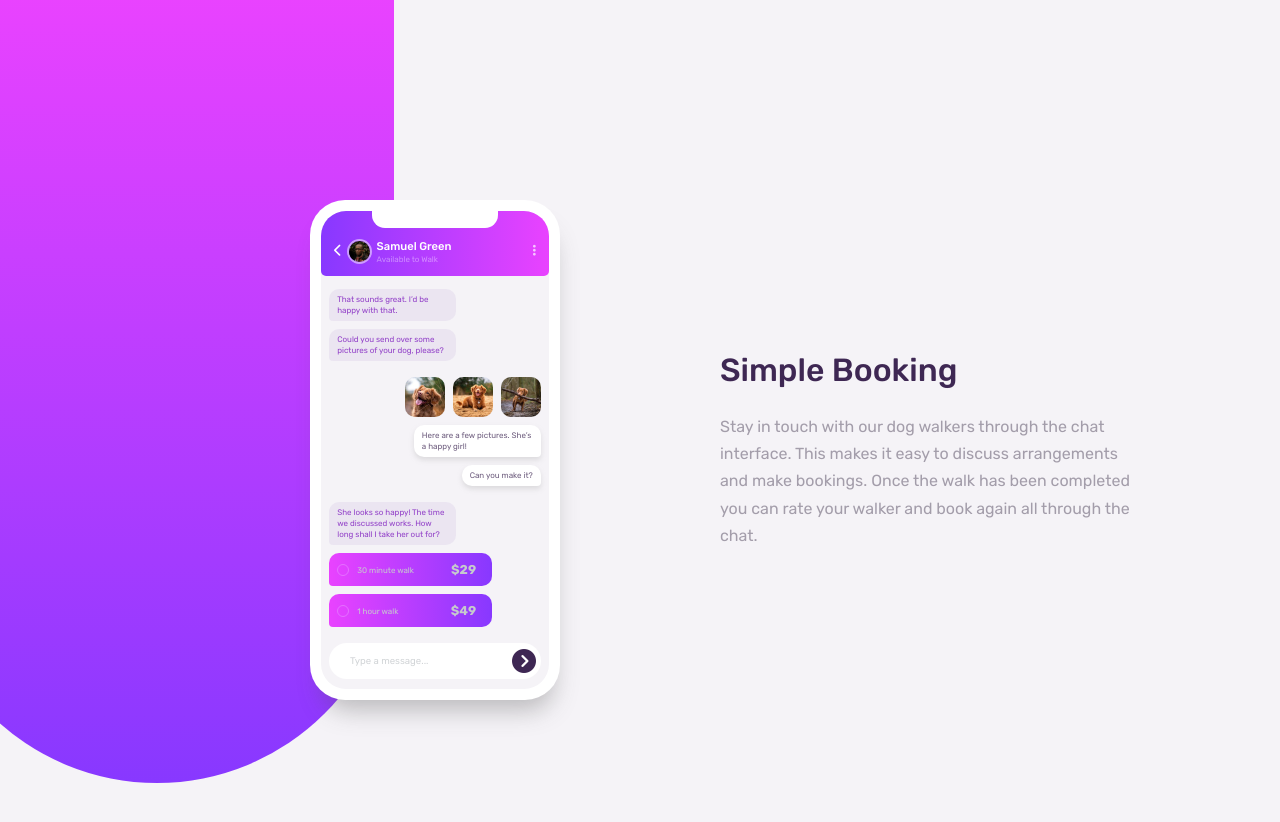
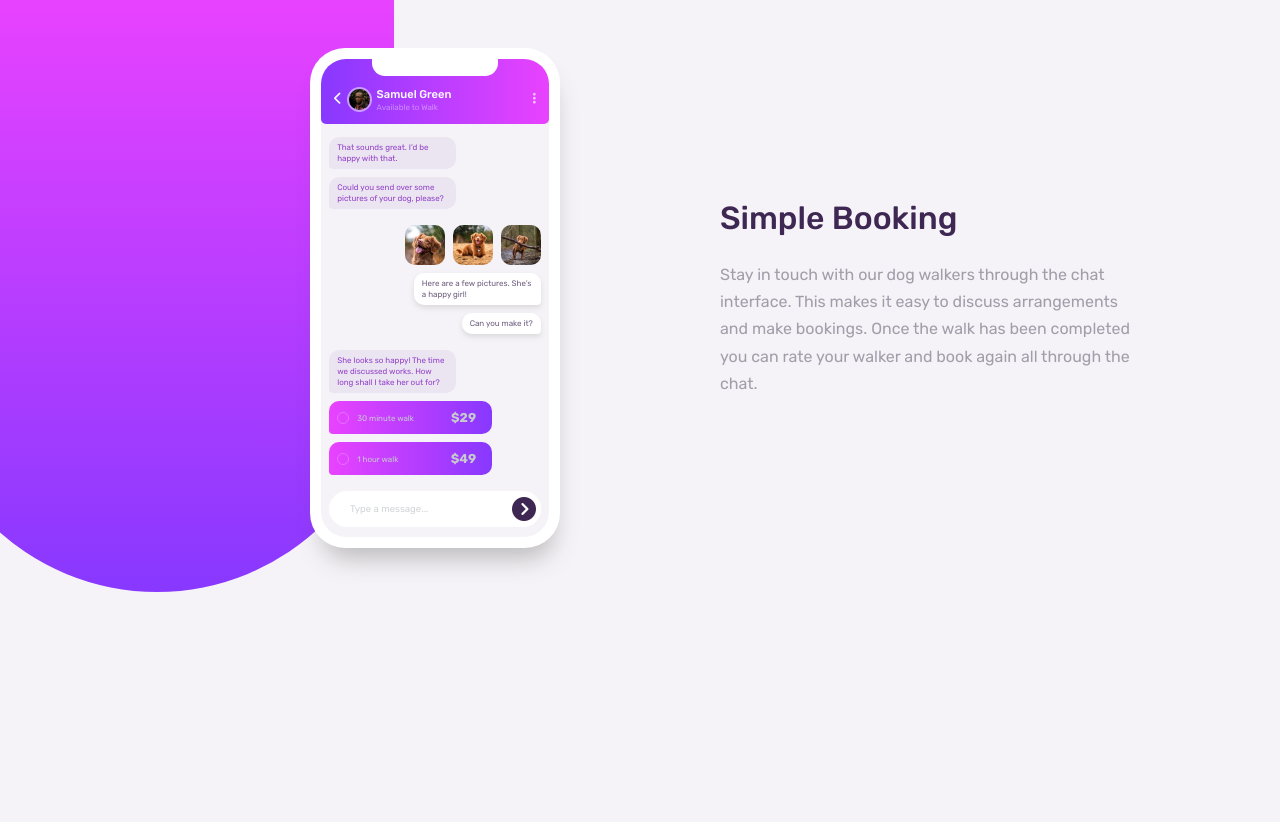
Before and after one commit to Roneeey/ChatAppDogWalking, a plain HTML site: page index.html in a window 1280 px wide. After the commit the page ends 800 px from the top, so only its background shows below. Drawn offline with Linux system fonts and the light colour scheme.

Commit message:
Add files via upload

```diff
--- a/styles.css
+++ b/styles.css
@@ -47,7 +47,7 @@ body {
 
 .background-graphic {
   position: absolute;
-  top: 0;
+  top: -3.5rem;
   left: -5rem;
   background-image: linear-gradient(
     to bottom,
@@ -55,9 +55,9 @@ body {
     var(--gradient-light-violet)
   );
   width: 37%;
-  height: 87%;
+  height: 120%;
   z-index: -1;
-  border-radius: 0 0 300px 300px;
+  border-radius: 0 0 400px 400px;
 }
 
 header {
@@ -65,9 +65,9 @@ header {
   grid-template-columns: 1fr 1fr;
   align-items: center;
   gap: 10rem;
-  height: 900px;
   max-width: 1440px;
   position: relative;
+  margin-top: 3rem;
 }
 
 img {
```
